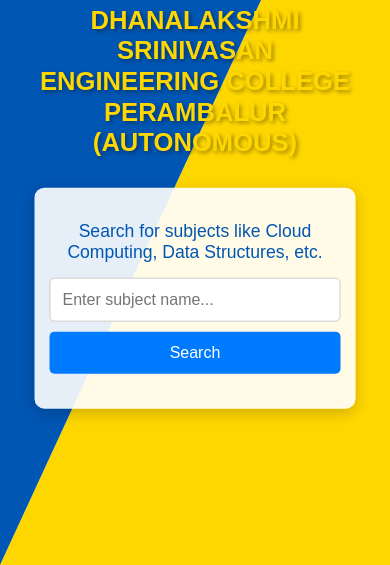
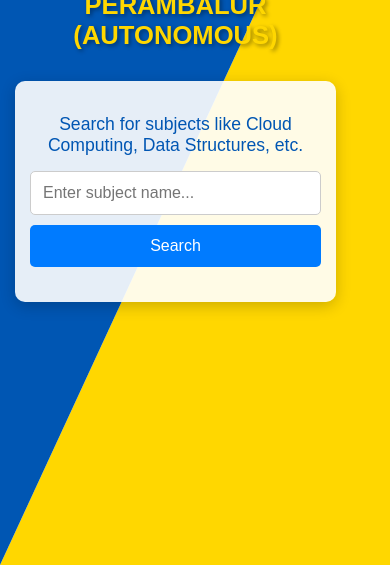
Before and after one commit to PRAKASHTHAS/old-question-papers, a plain HTML site: page index.html in a window 390 px wide. Shown: the part 279-844 px from the top of the page. Drawn offline with Linux system fonts and the light colour scheme.

Commit message:
Update style.css

```diff
--- a/style.css
+++ b/style.css
@@ -3,11 +3,11 @@ body {
     padding: 0;
     font-family: Arial, sans-serif;
     color: #333; /* Default text color */
-    overflow: hidden; /* Hide scrollbars if content slightly overflows */
     height: 100vh; /* Full viewport height */
     display: flex;
     justify-content: center;
     align-items: center;
+    overflow: hidden; /* Hide scrollbars on DESKTOP */
 }
 
 /* Background gradient or diagonal split */
@@ -158,14 +158,23 @@ h1 {
 /* ============================================== */
 
 @media (max-width: 768px) {
-    body {
-        overflow: auto; /* Allow scrolling on small devices */
+    /* THIS IS THE FIX: Allow the body and main container to scroll */
+    body, .background-container {
+        height: auto;
+        min-height: 100vh;
+        overflow: visible;
     }
 
     .content-wrapper {
+        position: relative; /* Change from absolute to relative for natural scrolling */
+        top: auto;
+        left: auto;
+        transform: none; /* Remove centering transform */
         justify-content: flex-start; /* Align content to the top */
         min-height: auto; /* Let content define the height */
-        padding: 15px; /* Reduce padding */
+        padding: 20px 15px; /* Adjust padding */
+        margin-top: 30px; /* Add some space from the top of the screen */
+        margin-bottom: 30px; /* Add space at the bottom */
     }
 
     .university-logo {
```
